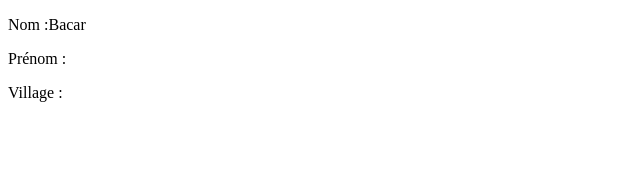
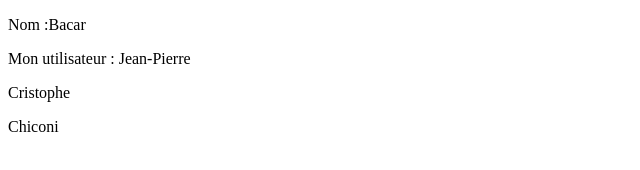
Before and after one commit to NADHURATI/monpremiermodulejs, a plain HTML site: page index.html in a window 1280 px wide. Shown: the whole page, without its empty margins (0-640 px from the left). Drawn offline with Linux system fonts and the light colour scheme.

Commit message:
index.html main.js user.js

```diff
--- a/index.html
+++ b/index.html
@@ -9,10 +9,12 @@
 
 <body>
     <p>Nom :<span id= "nom"></span></p>
-    <p>Prénom :
-        <span id= "prenom"></span></p>
-    <p>Village :
-        <span id="village"></span></p>
+    <p>Mon utilisateur :
+        <!-- nom de l'utilisateur -->
+        <span id= "nomUtilisateur"></span></p>
+        <span id= "prenomUtilisateur"></span></p>
+        <span id= "villageUtilisateur"></span></p>
+
     <p><span id= "heure"></span></p>
 
 
--- a/main.js
+++ b/main.js
@@ -4,12 +4,11 @@ import getHeure from "./generate.js";
 // On importe la variable nom qui est déclarée dans la module user.js
 import {nom} from "./user.js";
 
+// importer l'objet utilisateur
+import {Utilisateur} from "./user.js";
+
 let nomUtilisateur = document.querySelector("#nom");
 nomUtilisateur.textContent = nom;
-
-import {objetUtilisateur} from "./user.js";
-let nomUtilisateurObjet = document.querySelector("#objetUtilisateur");
-nomUtilisateurObjet.textContent = objetUtilisateur;
 
 /* ==== Exercice ====
     --- dans le user.js ---
@@ -26,6 +25,16 @@ nomUtilisateurObjet.textContent = objetUtilisateur;
     3. afficher dans un index.html : nom , prénom et village de l'utilisateur
 */
 
+// Ici je vais afficher les objets de mon utilisateur
+let elementspanNom = document.querySelector("#nomUtilisateur");
+elementspanNom.textContent = Utilisateur.nom;
+
+let elementspanPrenom = document.querySelector("#prenomUtilisateur");
+elementspanPrenom.textContent = Utilisateur.prenom;
+
+let elementspanVillage = document.querySelector("#villageUtilisateur");
+elementspanVillage.textContent = Utilisateur.village;
+
 /*const heureCourant = getHeure;
 console.log(heureCourant.getHeure);*/
 
--- a/user.js
+++ b/user.js
@@ -1,7 +1,8 @@
 // Ici, nous sommes dans un module nommé user.js
-export let nom = "Bacar";
+export let nom = "Bacar"
 
-export let objetUtilisateur = {
+// avec le modèle "ewport" ça permet d'exposer mon "Utilisateur"
+export let Utilisateur = {
     nom: "Jean-Pierre",
     prenom: "Cristophe",
     village: "Chiconi",
```
